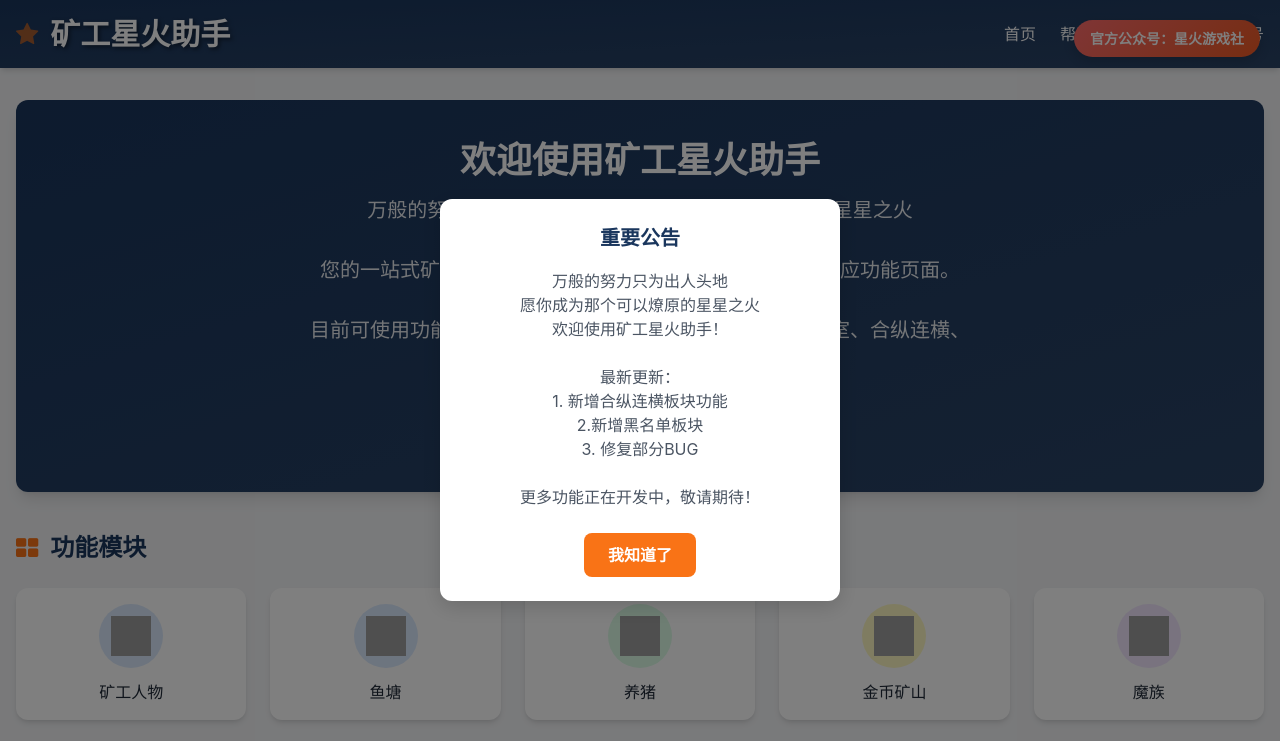
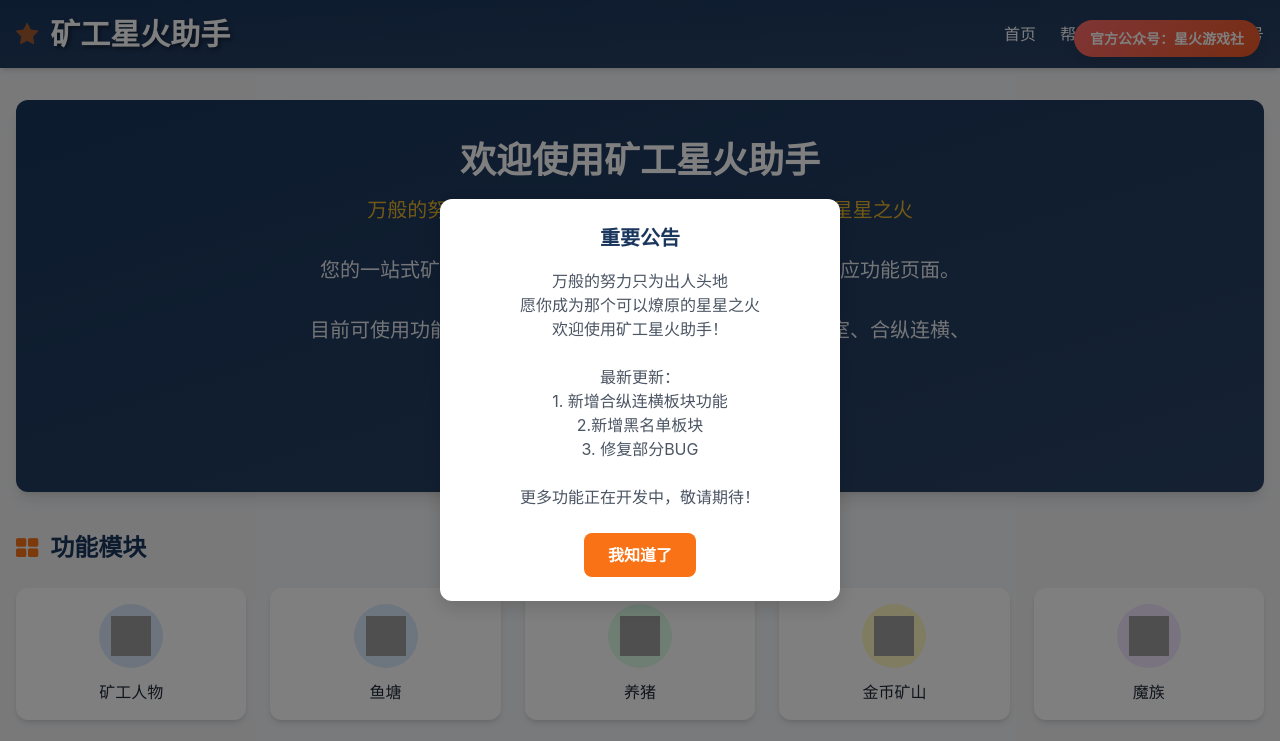
Before and after one commit to XingHuo325/miner-assistant, a plain HTML site: page index.html in a window 1280 px wide. Shown: the top 741 px of the page. Drawn offline with nearby package versions, Linux system fonts and the light colour scheme; grey boxes are pictures that could not be loaded.

Commit message:
Add files via upload

```diff
--- a/index.html
+++ b/index.html
@@ -202,7 +202,7 @@
     <section class="mb-10 relative overflow-hidden rounded-xl shadow-lg">
       <div class="bg-gradient-primary text-white p-6 md:p-10 relative z-10 flex flex-col items-center text-center">
         <h2 class="text-2xl md:text-4xl font-bold mb-4">欢迎使用矿工星火助手</h2>
-       <p class="text-lg md:text-xl opacity-90 max-w-2xl mb-8">万般的努力  只为出人头地，愿你成为那个可以燎原的星星之火</p>
+       <p class="text-lg md:text-xl opacity-90 max-w-2xl mb-8 text-amber-400">万般的努力  只为出人头地，愿你成为那个可以燎原的星星之火</p>
         <p class="text-lg md:text-xl opacity-90 max-w-2xl mb-8">您的一站式矿工辅助平台，点击下方模块图标，快速进入相应功能页面。</p>
     	<p class="text-lg md:text-xl opacity-90 max-w-2xl mb-8">目前可使用功能：养猪、魔族、阵法图、八卦阵法图、锻造室、合纵连横、黑名单。</p>
 
```
